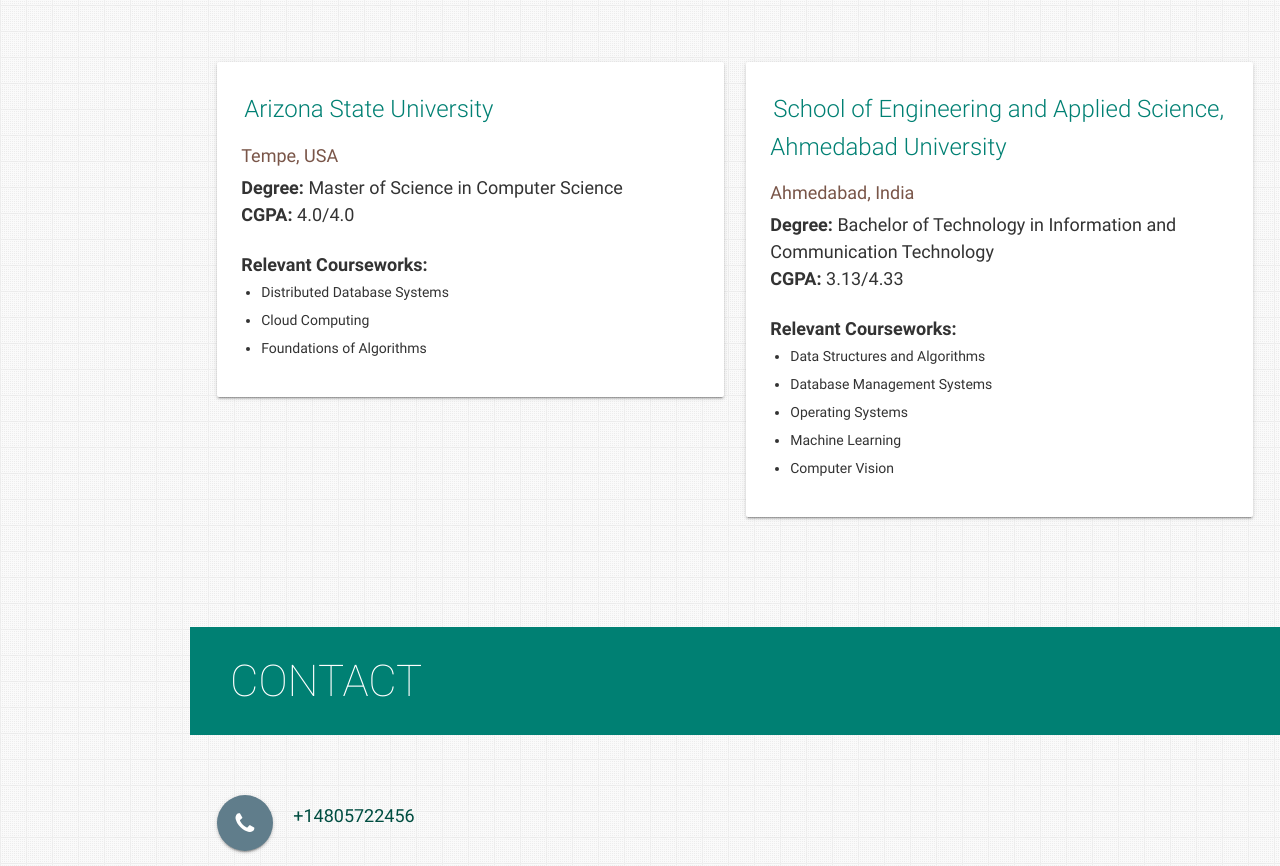
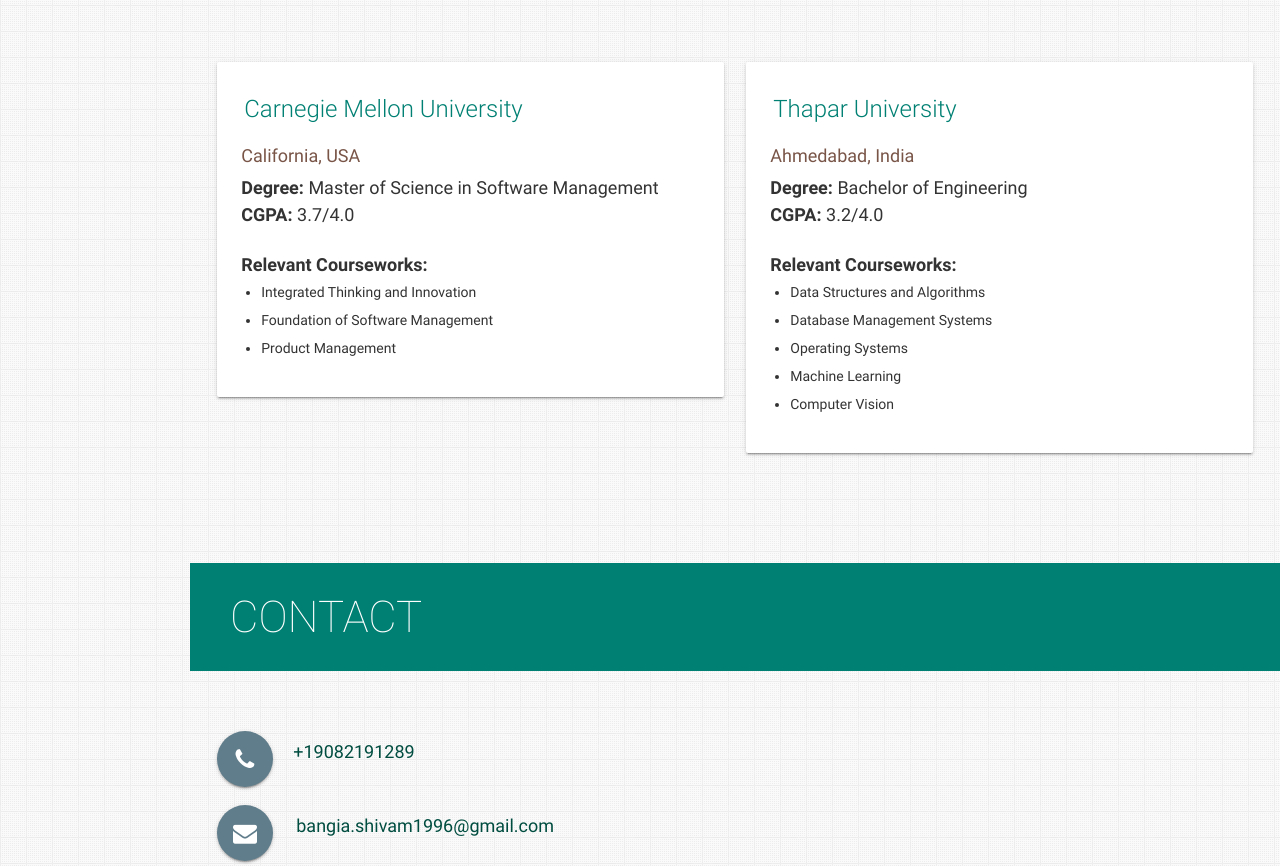
Before and after one commit to shivambangia/shivambangia.github.io, a plain HTML site: page index.html in a window 1280 px wide. Shown: the part 6729-7595 px from the top of the page. Drawn offline with nearby package versions, Linux system fonts and the light colour scheme.

Commit message:
education

```diff
--- a/index.html
+++ b/index.html
@@ -875,22 +875,22 @@
             <div class="card">
               <div class="card-content">
                 <p>
-                  <span class="card-title"><a href="https://www.asu.edu/" target="_blank" class="teal-text hoverline">Arizona State University</a></span>
+                  <span class="card-title"><a href="https://www.asu.edu/" target="_blank" class="teal-text hoverline">Carnegie Mellon University</a></span>
                 </p>
-                <p class="brown-text">Tempe, USA</p>
+                <p class="brown-text">California, USA</p>
                 <p>
-                  <b>Degree: </b>Master of Science in Computer Science
+                  <b>Degree: </b>Master of Science in Software Management
                   <br>
-                  <b>CGPA: </b>4.0/4.0
+                  <b>CGPA: </b>3.7/4.0
                 </p>
 
                 <ul>
                   <p>
                     <b>Relevant Courseworks:</b>
                   <ul>
-                    <li>Distributed Database Systems</li>
-                    <li>Cloud Computing</li>
-                    <li>Foundations of Algorithms</li>
+                    <li>Integrated Thinking and Innovation</li>
+                    <li>Foundation of Software Management</li>
+                    <li>Product Management</li>
                   </ul>
                   </p>
 
@@ -904,14 +904,14 @@
             <div class="card">
               <div class="card-content">
                 <p>
-                  <span class="card-title"><a href="https://ahduni.edu.in/academics/schools-centres/school-of-engineering-and-applied-science/" target="_blank" class="teal-text hoverline">School of Engineering and Applied Science, Ahmedabad
-                      University</a></span>
+                  <span class="card-title"><a href="#" target="_blank" class="teal-text hoverline">Thapar University
+                      </a></span>
                 </p>
                 <p class="brown-text">Ahmedabad, India</p>
                 <p>
-                  <b>Degree: </b>Bachelor of Technology in Information and Communication Technology
+                  <b>Degree: </b>Bachelor of Engineering
                   <br>
-                  <b>CGPA: </b>3.13/4.33
+                  <b>CGPA: </b>3.2/4.0
                 </p>
 
                 <ul>
@@ -941,13 +941,13 @@
         <p>
           <a aria-label="Call Shivam" data-position="top" data-tooltip="Call Shivam"
             class="btn-floating btn-large waves-effect waves-light blue-grey tooltipped"><i class="fa fa-phone"></i><a
-              aria-label="Call Shivam">+14805722456</a></a>
+              aria-label="Call Shivam">+19082191289</a></a>
         </p>
         <p>
-          <a aria-label="Email Shivam" href="mailto:vBangia@gmail.com" target="_blank" data-position="top"
+          <a aria-label="Email Shivam" href="mailto:bangia.shivam1996@gmail.com" target="_blank" data-position="top"
             data-tooltip="Email Shivam" class="btn-floating btn-large waves-effect waves-light blue-grey tooltipped"><i
-              class="fa fa-envelope"></i><a aria-label="Email Shivam" href="mailto:vBangia@gmail.com"
-              class="hoverline">vBangia@gmail.com</a></a>
+              class="fa fa-envelope"></i><a aria-label="Email Shivam" href="mailto:bangia.shivam1996@gmail.com"
+              class="hoverline">bangia.shivam1996@gmail.com</a></a>
         </p>
         <p>
           <a aria-label="View Shivam on GitHub" href="http://github.com/shivambangia" target="_blank"
```
